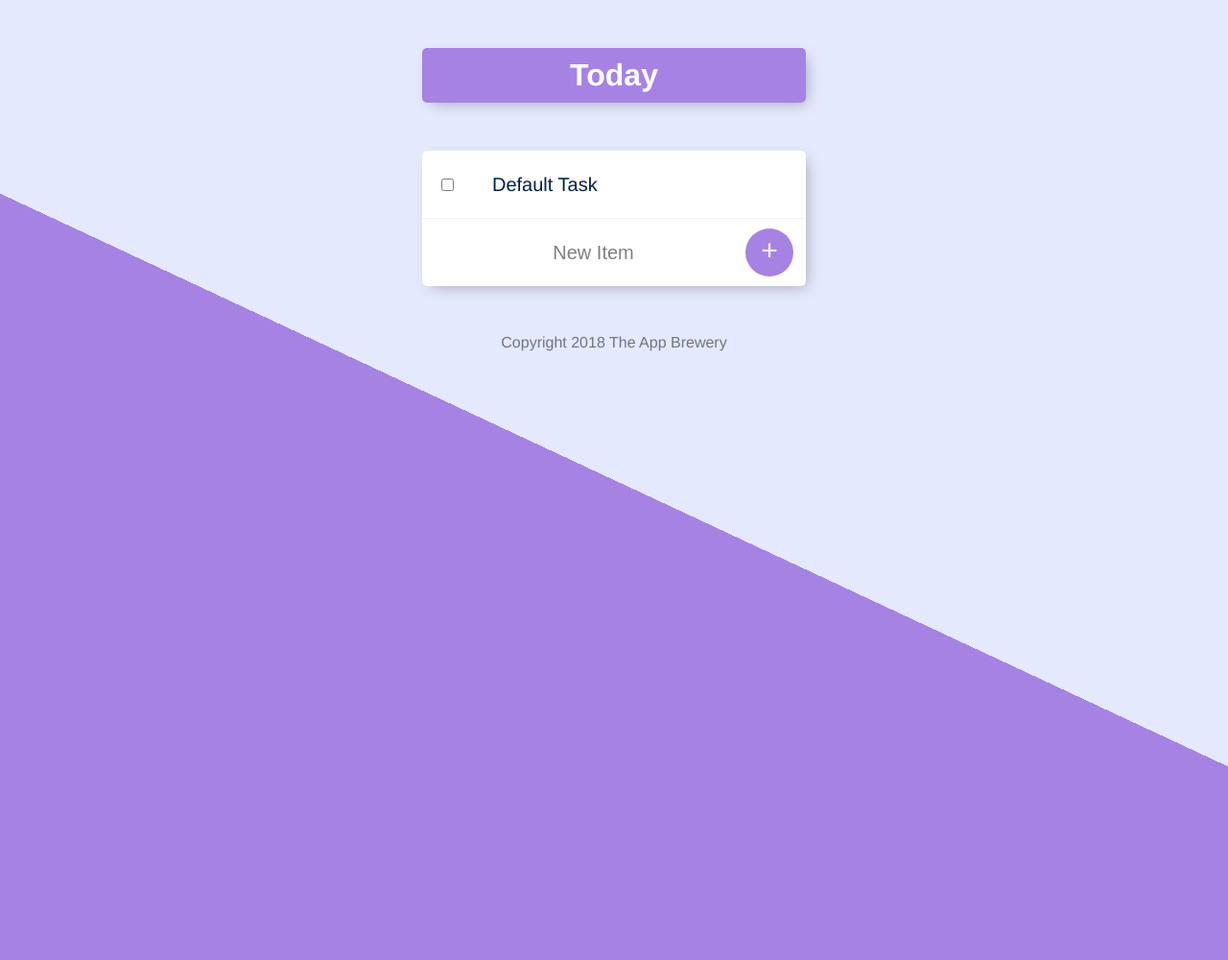
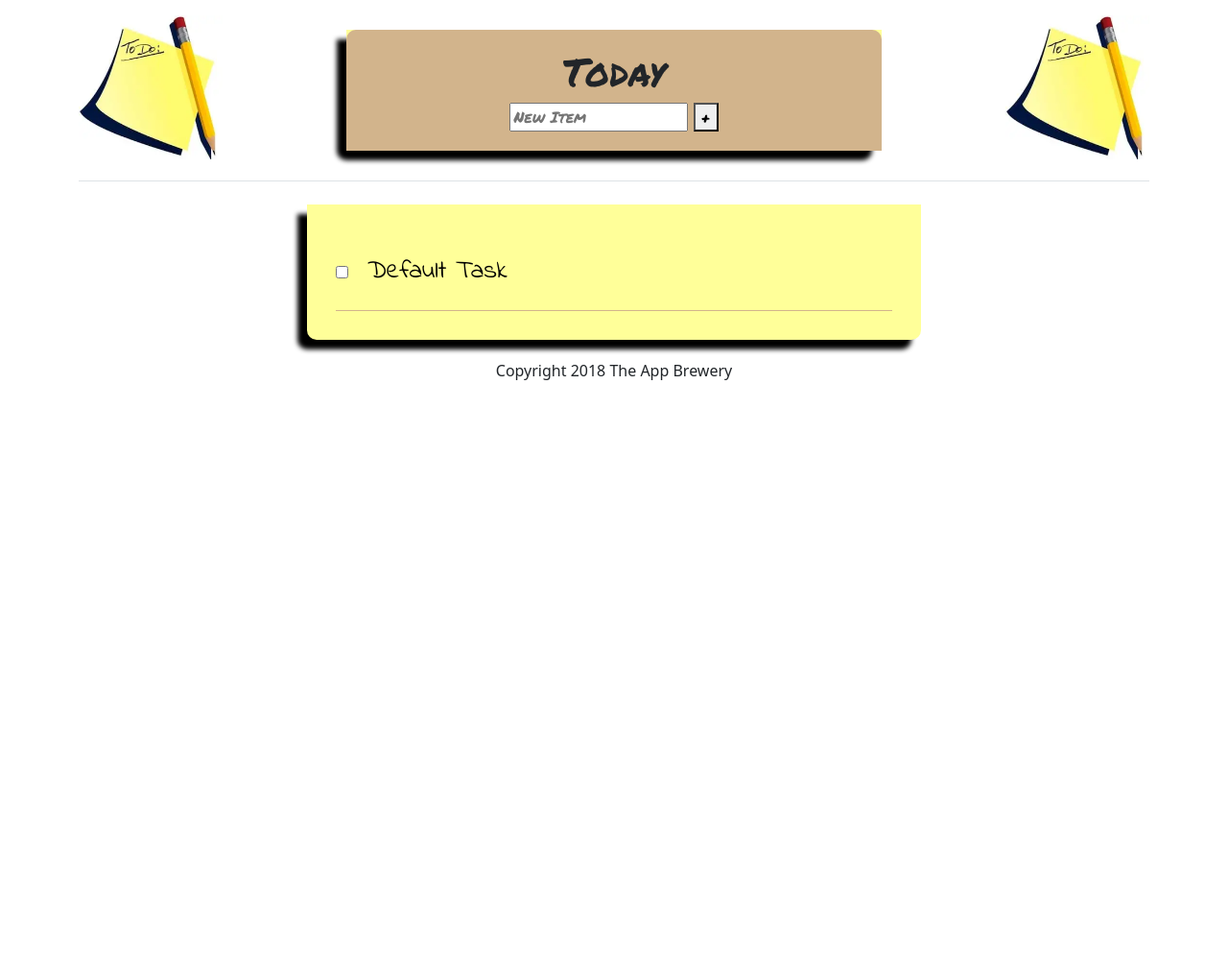
Before and after one commit to galvelistious37/todo-list-v2, a Node server app: page / in a window 1280 px wide. Shown: the whole page at 96% size. After the commit the page ends 396 px from the top, so only its background shows below. Run offline with Node 20, Linux system fonts and the light colour scheme; data comes from the database, SQL or seed files in the repository; data that the repository does not hold is empty; some libraries are stand-ins or nearby versions.

Commit message:
Covert css to match style of the first todo list project

```diff
--- a/public/css/styles.css
+++ b/public/css/styles.css
@@ -1,4 +1,83 @@
-html {
+.header-img {
+  width: 150px;
+  height: 150px;
+}
+
+.strikethrough {
+  text-decoration: line-through
+}
+
+h1 {
+  text-align: center;
+}
+
+.flex-container {
+  display: flex;
+  flex-direction: column;
+  justify-content: center;
+  align-items: center;
+  background-color: #FFFF99;
+  width: 50%;
+  margin: 0 auto;
+  box-shadow: -10px 10px 5px black;
+  border-bottom-left-radius: 10px;
+  border-bottom-right-radius: 10px;
+}
+
+.flex-card {
+  display: flex;
+  flex-direction: column;
+  justify-content: center;
+  align-items: center;
+  width: 100%;
+  background-color: tan;
+  padding: 20px;
+  font-family: 'Permanent Marker', cursive;
+  border-top-left-radius: 10px;
+  border-top-right-radius: 10px;
+}
+
+.todo-container {
+  display: flex;
+  flex-direction: column;
+  width: 100%;
+  text-align: left;
+  padding: 30px;
+  font-family: 'Indie Flower', cursive;
+  font-size: 20pt;
+}
+
+.item {
+  min-height: 70px;
+  display: flex;
+  align-items: center;
+  border-bottom: 1px solid tan;
+}
+
+p {
+  margin: 0;
+  padding: 20px;
+  /* font-size: 20px; */
+  font-weight: 200;
+  color: #000000;
+}
+
+footer {
+  margin: 20px;
+  text-align: center;
+}
+
+@media(max-width: 768px){
+  .remove-small{
+      display: none;
+  }
+
+  .flex-container {
+      width: 100%;
+  }
+}
+
+/* html {
   background-color: #E4E9FD;
   background-image: -webkit-linear-gradient(65deg, #A683E3 50%, #E4E9FD 50%);
   min-height: 1000px;
@@ -23,16 +102,7 @@ h1 {
   text-align: center;
 }
 
-.item {
-  min-height: 70px;
-  display: flex;
-  align-items: center;
-  border-bottom: 1px solid #F1F1F1;
-}
 
-.item:last-child {
-  border-bottom: 0;
-}
 
 input:checked+p {
   text-decoration: line-through;
@@ -43,18 +113,7 @@ input[type="checkbox"] {
   margin: 20px;
 }
 
-p {
-  margin: 0;
-  padding: 20px;
-  font-size: 20px;
-  font-weight: 200;
-  color: #00204a;
-}
 
-form.item {
-  text-align: center;
-  margin-left: 20px;
-}
 
 button {
   min-height: 50px;
@@ -93,4 +152,4 @@ footer {
   color: white;
   color: rgba(0, 0, 0, 0.5);
   text-align: center;
-}
+} */
--- a/views/header.ejs
+++ b/views/header.ejs
@@ -3,8 +3,15 @@
 
 <head>
   <meta charset="utf-8">
+  <!-- <meta name="viewport" content="width=device-width, initial-scale=1.0"> -->
   <title>To Do List</title>
+  <link href="https://cdn.jsdelivr.net/npm/bootstrap@5.3.1/dist/css/bootstrap.min.css" rel="stylesheet" integrity="sha384-4bw+/aepP/YC94hEpVNVgiZdgIC5+VKNBQNGCHeKRQN+PtmoHDEXuppvnDJzQIu9" crossorigin="anonymous">
+  <link rel="preconnect" href="https://fonts.googleapis.com">
+  <link rel="preconnect" href="https://fonts.gstatic.com" crossorigin>
+  <link href="https://fonts.googleapis.com/css2?family=Indie+Flower&display=swap" rel="stylesheet">
+  <link href="https://fonts.googleapis.com/css2?family=Permanent+Marker&display=swap" rel="stylesheet">
   <link rel="stylesheet" href="css/styles.css">
+  <link rel="icon" href="/images/ToDoList.png" />
 </head>
 
 <body>
--- a/views/list.ejs
+++ b/views/list.ejs
@@ -1,10 +1,34 @@
 <%- include("header") -%>
+<section="header-section">
+  <div class="container">
+    <header class="d-flex flex-wrap align-items-center justify-content-center justify-content-md-between py-3 mb-4 border-bottom">
+        <div class="col-md-3 mb-2 mb-md-0">
+            <a href="/" class="d-inline-flex link-body-emphasis text-decoration-none">
+                <img src="/images/ToDoList.png" alt="to do list" class="header-img" />
+            </a>
+        </div>
 
-  <div class="box" id="heading">
-    <h1> <%= listTitle %> </h1>
+        <div class="flex-container">
+          <div class="flex-card">
+            <h1> <%= listTitle %> </h1>
+            <form action="/" method="post">
+              <input type="text" name="newItem" placeholder="New Item" autocomplete="off" required>
+              <button type="submit" name="list" value="<%= listTitle %>">+</button>
+            </form>
+          </div>
+      </div>
+
+        <div  class="col-md-3 text-end">
+            <a href="/" class="d-inline-flex link-body-emphasis text-decoration-none">
+                <img src="/images/ToDoList.png" alt="to do list" class="header-img remove-small" />
+            </a>
+        </div>
+      </header>
   </div>
+</section>
 
-  <div class="box">
+<div class="flex-container">
+  <div class="todo-container">
     <% newListItems.forEach((item) => { %>
       <form action="/delete" method="post">
         <div class="item">
@@ -15,10 +39,8 @@
       </form>
     <% }) %>
 
-      <form class="item" action="/" method="post">
-        <input type="text" name="newItem" placeholder="New Item" autocomplete="off">
-        <button type="submit" name="list" value="<%= listTitle %>">+</button>
-      </form>
+
   </div>
+</div>
 
 <%- include("footer") -%>
```
Also changed, not shown: public/images/ToDoList.png (added).
